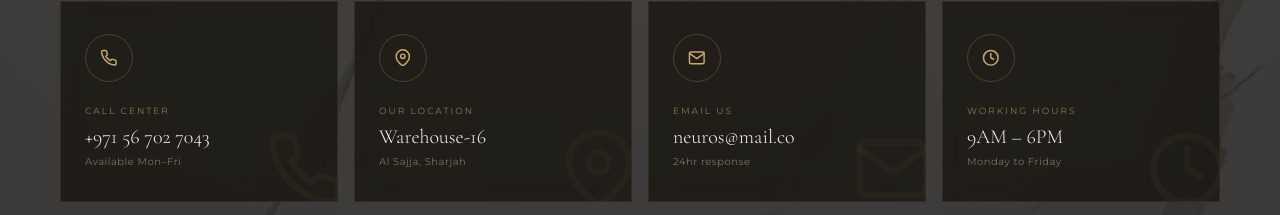
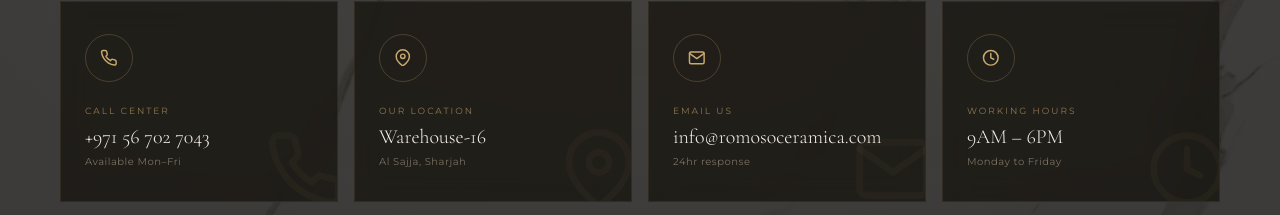
Before and after one commit to romosoceramica-art/romoso-ceramica, a Next.js app: page /contact_us in a window 1280 px wide. Shown: the part 1375-1590 px from the top of the page. Built offline with nearby package versions, Linux system fonts and the light colour scheme; a web font is replaced by a local one.

Commit message:
done the required changes

```diff
--- a/app/contact_us/page.tsx
+++ b/app/contact_us/page.tsx
@@ -102,7 +102,7 @@
   const contactInfo = [
     { icon: <FiPhone />, label: "CALL CENTER", value: "+971 56 702 7043", sub: "Available Mon–Fri" },
     { icon: <FiMapPin />, label: "OUR LOCATION", value: "Warehouse-16", sub: "Al Sajja, Sharjah" },
-    { icon: <FiMail />, label: "EMAIL US", value: "neuros@mail.co", sub: "24hr response" },
+    { icon: <FiMail />, label: "EMAIL US", value: "info@romosoceramica.com", sub: "24hr response" },
     { icon: <FiClock />, label: "WORKING HOURS", value: "9AM – 6PM", sub: "Monday to Friday" },
   ];
 
```
